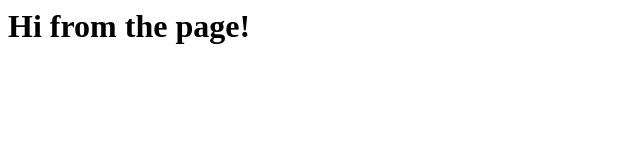
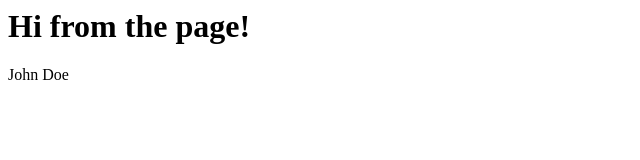
Before and after one commit to krokhale/project01-test-github-pages, a plain HTML site: page index.html in a window 1280 px wide. Shown: the full height of the page, 0-640 px from the left. Drawn offline with Linux system fonts and the light colour scheme.

Commit message:
checking in

```diff
--- a/index.html
+++ b/index.html
@@ -1 +1,3 @@
 <h1>Hi from the page!</h1>
+
+<span>John Doe</span>
```
